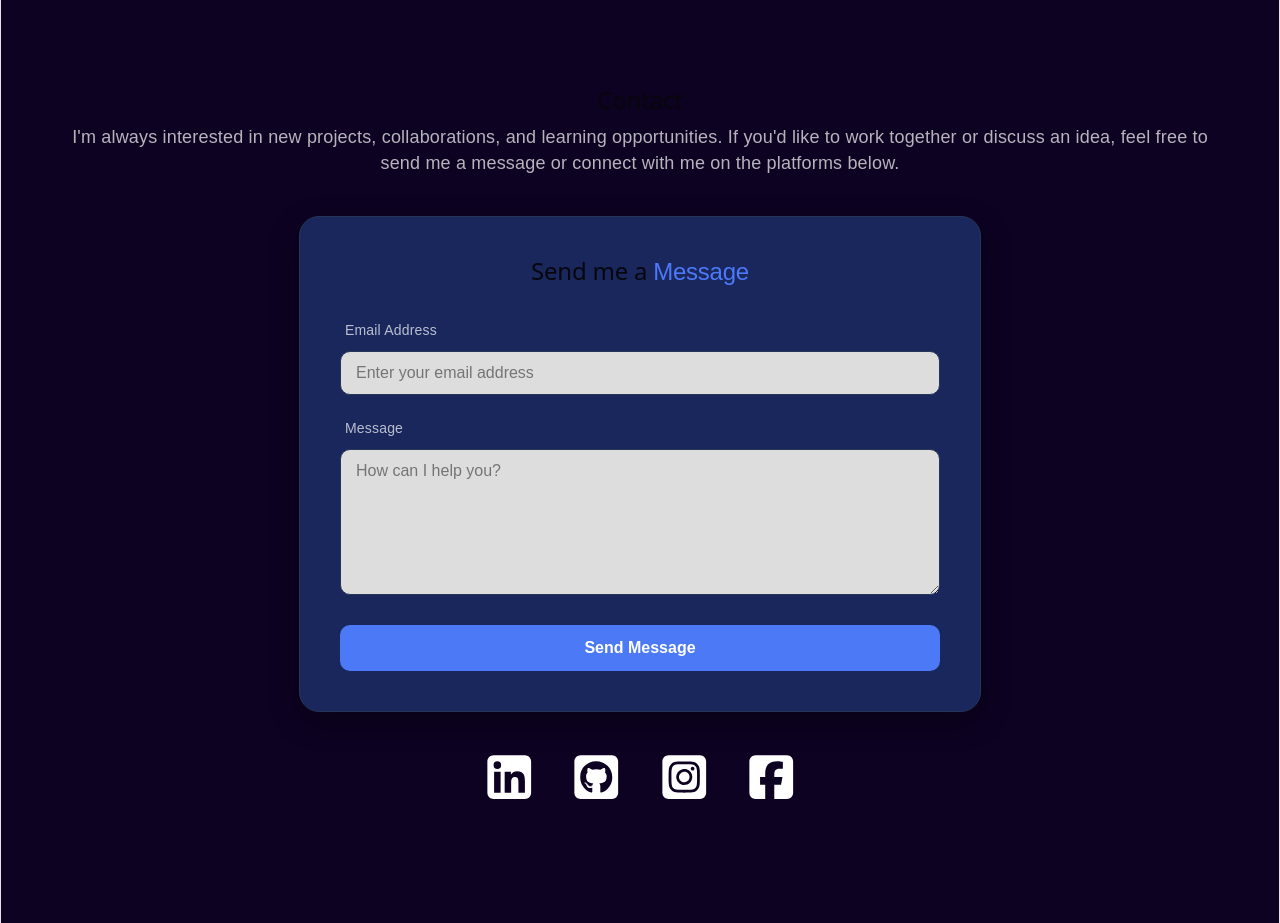
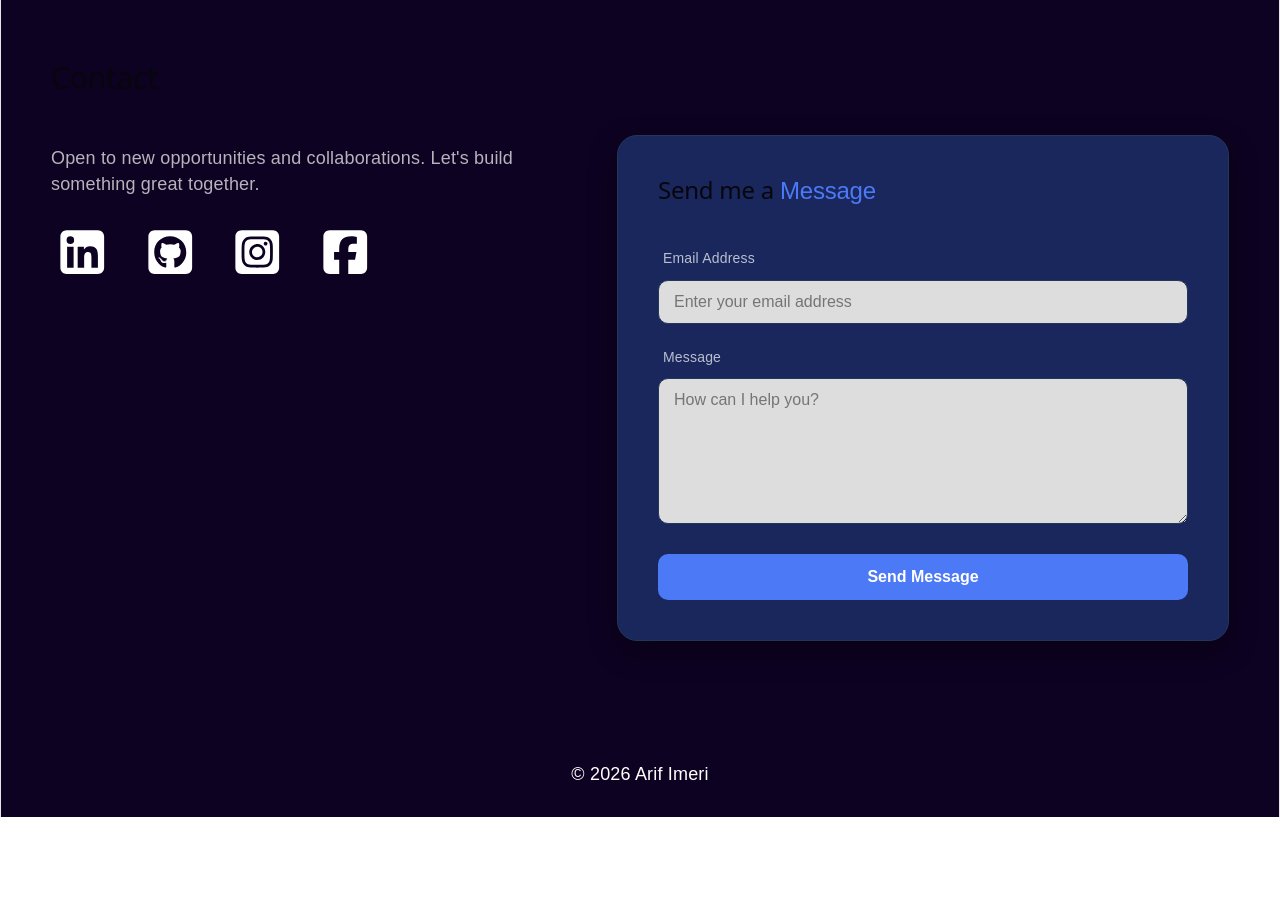
Before and after one commit to arifimeri/MyPortfolio, a React (Vite) app: page / in a window 1280 px wide. Shown: the part 1720-2643 px from the top of the page. After the commit the page ends 2537 px from the top, so only its background shows below. Built offline with nearby package versions, Linux system fonts and the light colour scheme.

Commit message:
changed design in contact section

```diff
--- a/src/Components/ContactForm.css
+++ b/src/Components/ContactForm.css
@@ -1,6 +1,6 @@
 .form-container {
-  max-width: 600px;
-  margin: 40px auto;
+  width: 530px;
+  margin: auto;
   padding: 40px;
   background: var(--card-bg);
   border: 1px solid var(--card-border);
@@ -87,6 +87,7 @@
 /* Responsive adjustment */
 @media (max-width: 600px) {
   .form-container {
+    width: 100%;
     padding: 25px;
     margin: 20px;
   }
--- a/src/Components/Portfolio.css
+++ b/src/Components/Portfolio.css
@@ -47,6 +47,12 @@
   max-width: 1200px;
   margin-bottom: 120px;
   z-index: 1;
+  text-align: start;
+}
+
+.section-container h2{
+  text-align: start;
+  margin-bottom: 40px;
 }
 
 /* Header */
@@ -57,6 +63,7 @@
   display: flex;
   justify-content: space-between;
   align-items: center;
+  text-align: center;
   padding: 40px 0;
   z-index: 2;
 }
@@ -267,7 +274,47 @@
 /* Contact */
 .contact-section {
   text-align: center;
+  align-items: start;
+  display: flex;
+  flex-direction: column;
+
 }
+
+.title-in-contact-section{
+  width: 100%;
+  text-align: start;
+}
+
+.title-in-contact-section h2{
+  font-size: 30px;
+}
+
+.items-in-contact-section{
+  display: flex;
+  align-items: start;
+  text-align: start;
+  justify-content: space-between;
+}
+
+.left-side-in-contact{
+  width: 50%;
+  display: flex;
+  flex-direction: column;
+  text-align: start;
+  align-items: flex-start;
+}
+
+.right-side-in-contact{
+  margin-left: 50px;
+  display: flex;
+}
+
+.paragraph-in-contact-section-left-side{
+  width: 100%;
+  color: rgba(255,255,255,0.7);
+  margin-top: 10px;
+}
+
 
 .contact-links {
   display: flex;
@@ -288,6 +335,10 @@
 
 .contact-links a{
   color: none;
+}
+
+.copyright-footer{
+  margin-bottom: 30px;
 }
 
 .back-to-top {
@@ -353,7 +404,7 @@
   }
 
   .menu-icon {
-    display: block; /* Show burger icon */
+    display: block;
   }
 
   .nav-links {
@@ -371,13 +422,23 @@
     gap: 40px;
   }
 
-  /* When burger is clicked, slide in */
   .nav-links.active {
     right: 0;
   }
 
   .nav-links a {
-    font-size: 24px !important; /* Larger text for mobile taps */
+    font-size: 24px !important;
+  }
+
+  .right-side-in-contact {
+    margin-left: 0;
+    width: 100%;
+     display: flex;
+     justify-content: center;
+  }
+
+   .paragraph-in-contact-section-left-side{
+    width: 350px;
   }
 }
 
@@ -410,4 +471,22 @@
     width: 40px;
     height: 40px;
   }
+
+  .items-in-contact-section{
+    flex-direction: column;
+    gap: 30px;
   }
+
+  .title-in-contact-section {
+    text-align: start;
+  }
+
+  .copyright-footer {
+    text-align: center !important;
+    align-items: center !important;;
+  }
+
+  .contact-section{
+    margin-bottom: 20px !important;
+  }
+}
--- a/src/Components/PortfolioPage.jsx
+++ b/src/Components/PortfolioPage.jsx
@@ -143,11 +143,11 @@ const closeMenu = () => {
 
       {/* 3. LAB SECTION */}
       <section id="projects" className="section-container">
-        <p className="purple-text">Featured Project</p>
-        <h2 style={{ marginBottom: '20px' }}>Drinori PVC</h2>
+        <h2 style={{ marginBottom: '20px' }}>Projects</h2>
 
         <div className="project-card">
           <div className="project-info">
+            <h4>DRINORI PVC</h4>
             <p className='project-desc'>
               Developed a modern and responsive website for Drinori PVC,
               a company specializing in PVC doors and windows manufacturing.
@@ -163,19 +163,31 @@ const closeMenu = () => {
 
       {/* 4. CONTACT SECTION */}
       <section id="contact" className="section-container contact-section">
+        <div className="title-in-contact-section">
         <h2>Contact</h2>
-        <p style={{ color: 'rgba(255,255,255,0.7)', marginTop: '10px' }}>
-          I'm always interested in new projects, collaborations, and learning opportunities.
-          If you'd like to work together or discuss an idea, feel free to send me a message or connect with me on the platforms below.
+        </div>
+        <div className="items-in-contact-section">
+        <div className="left-side-in-contact">
+        <p className='paragraph-in-contact-section-left-side'>
+          Open to new opportunities and collaborations.
+          Let's build something great together.
         </p>
-        <ContactForm/>
         <div className="contact-links">
          <a href="https://www.linkedin.com/in/arif-imeri-729824345/" target="_blank" rel="noopener noreferrer"> <FontAwesomeIcon icon={faSquareLinkedin} className='contactPlatforms'/></a>
          <a href="https://github.com/arifimeri"   target="_blank" rel="noopener noreferrer"> <FontAwesomeIcon icon={faSquareGithub} className='contactPlatforms'/></a>
          <a href="https://www.instagram.com/ariifimeri/" target="_blank" rel="noopener noreferrer"> <FontAwesomeIcon icon={faSquareInstagram} className='contactPlatforms'/></a>
          <a href="https://www.facebook.com/100000234324123O32743" target="_blank" rel="noopener noreferrer"> <FontAwesomeIcon icon={faSquareFacebook} className='contactPlatforms'/></a>
         </div>
+        </div>
+        <div className="right-side-in-contact">
+        <ContactForm/>
+        </div>
+        </div>
       </section>
+
+      <footer className='copyright-footer'>
+         <p>© 2026 Arif Imeri</p>
+      </footer>
 
       {/* 5. BACK TO TOP BUTTON */}
       {isVisible && (
```
